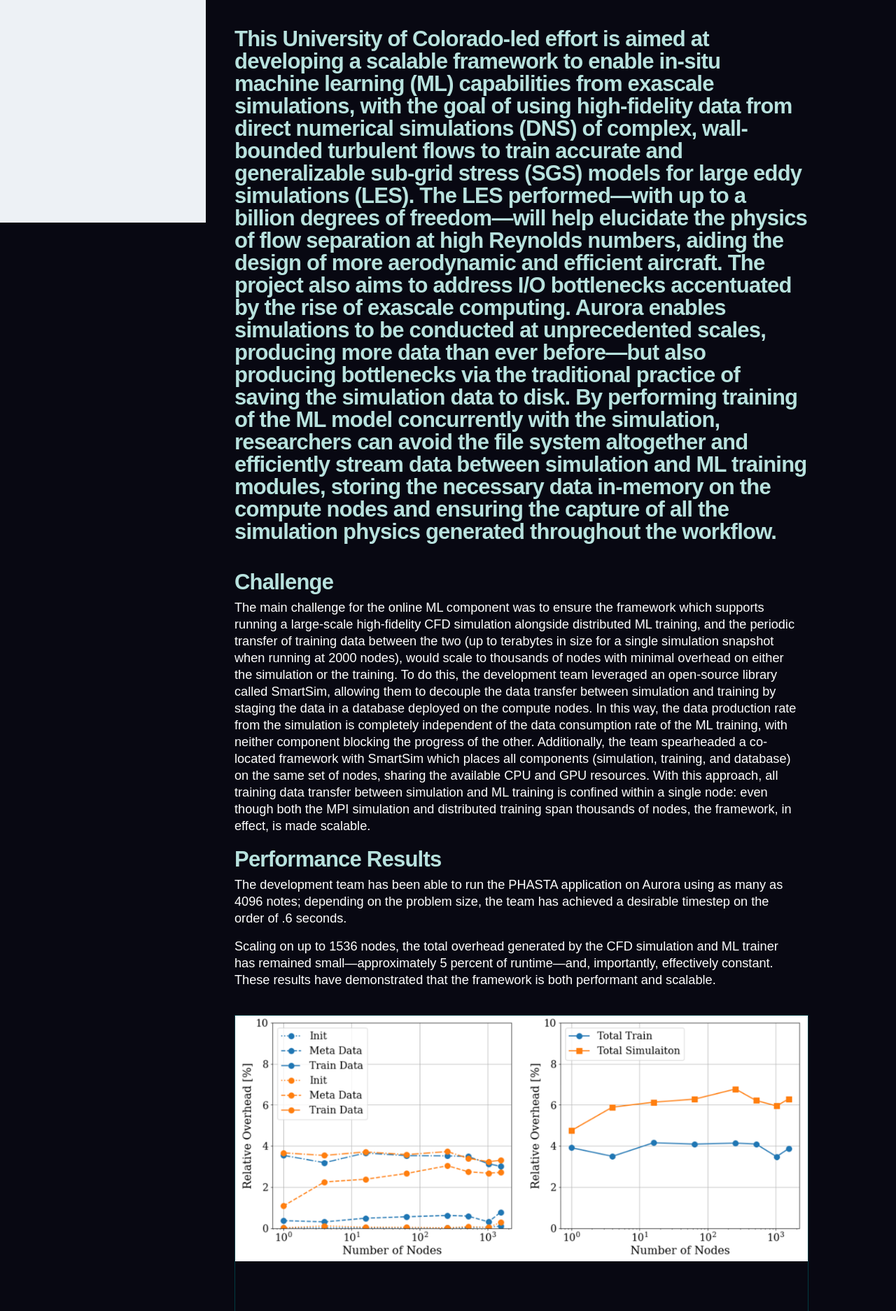
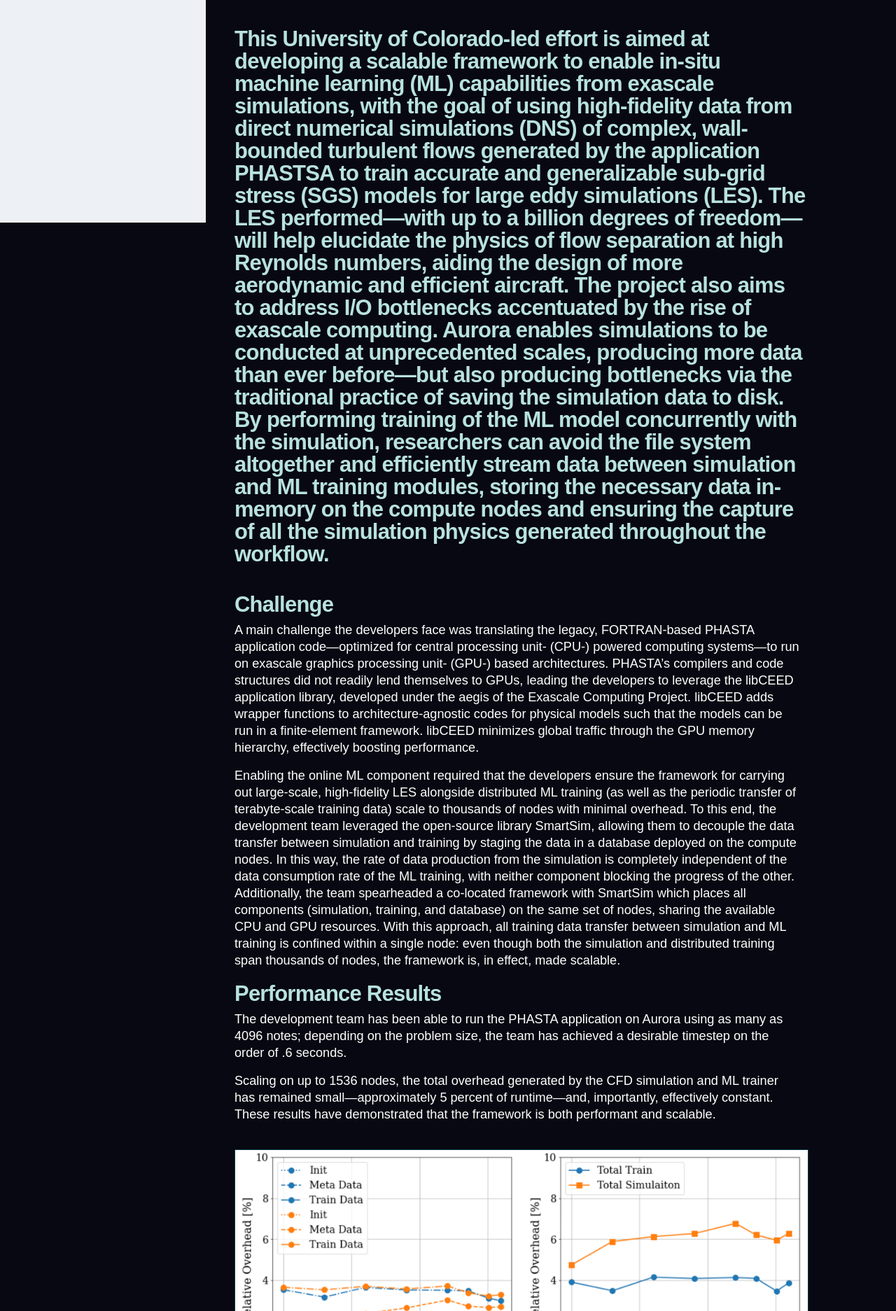
Before and after one commit to argonne-lcf/AR2024, a Jekyll site: the page built from _performancehighlights/phasta.md, in a window 1280 px wide. Shown: the part 1026-2899 px from the top of the page at 70% size. Built offline with Jekyll 4.4.1, drawn with Linux system fonts in a browser that asks for light colours; some web fonts are replaced.

Commit message:
Update phasta.md
challenge

```diff
--- a/_performancehighlights/phasta.md
+++ b/_performancehighlights/phasta.md
@@ -16,7 +16,7 @@
 
 
 {% include txt-intro.html
-    blurb = "This University of Colorado-led effort is aimed at developing a scalable framework to enable in-situ machine learning (ML) capabilities from exascale simulations, with the goal of using high-fidelity data from direct numerical simulations (DNS) of complex, wall-bounded turbulent flows to train accurate and generalizable sub-grid stress (SGS) models for large eddy simulations (LES). The LES performed—with up to a billion degrees of freedom—will help elucidate the physics of flow separation at high Reynolds numbers, aiding the design of more aerodynamic and efficient aircraft.
+    blurb = "This University of Colorado-led effort is aimed at developing a scalable framework to enable in-situ machine learning (ML) capabilities from exascale simulations, with the goal of using high-fidelity data from direct numerical simulations (DNS) of complex, wall-bounded turbulent flows generated by the application PHASTSA to train accurate and generalizable sub-grid stress (SGS) models for large eddy simulations (LES). The LES performed—with up to a billion degrees of freedom—will help elucidate the physics of flow separation at high Reynolds numbers, aiding the design of more aerodynamic and efficient aircraft.
 
 The project also aims to address I/O bottlenecks accentuated by the rise of exascale computing. Aurora enables simulations to be conducted at unprecedented scales, producing more data than ever before—but also producing bottlenecks via the traditional practice of saving the simulation data to disk. By performing training of the ML model concurrently with the simulation, researchers can avoid the file system altogether and efficiently stream data between simulation and ML training modules, storing the necessary data in-memory on the compute nodes and ensuring the capture of all the simulation physics generated throughout the workflow.
 "
@@ -25,7 +25,9 @@
 
 
 ## Challenge
-The main challenge for the online ML component was to ensure the framework which supports running a large-scale high-fidelity CFD simulation alongside distributed ML training, and the periodic transfer of training data between the two (up to terabytes in size for a single simulation snapshot when running at 2000 nodes), would scale to thousands of nodes with minimal overhead on either the simulation or the training. To do this, the development team leveraged an open-source library called SmartSim, allowing them to decouple the data transfer between simulation and training by staging the data in a database deployed on the compute nodes. In this way, the data production rate from the simulation is completely independent of the data consumption rate of the ML training, with neither component blocking the progress of the other. Additionally, the team spearheaded a co-located framework with SmartSim which places all components (simulation, training, and database) on the same set of nodes, sharing the available CPU and GPU resources. With this approach, all training data transfer between simulation and ML training is confined within a single node: even though both the MPI simulation and distributed training span thousands of nodes, the framework, in effect, is made scalable.
+A main challenge the developers face was translating the legacy, FORTRAN-based PHASTA application code—optimized for central processing unit- (CPU-) powered computing systems—to run on exascale graphics processing unit- (GPU-) based architectures. PHASTA’s compilers and code structures did not readily lend themselves to GPUs, leading the developers to leverage the libCEED application library, developed under the aegis of the Exascale Computing Project. libCEED adds wrapper functions to architecture-agnostic codes for physical models such that the models can be run in a finite-element framework. libCEED minimizes global traffic through the GPU memory hierarchy, effectively boosting performance.
+
+Enabling the online ML component required that the developers ensure the framework for carrying out large-scale, high-fidelity LES alongside distributed ML training (as well as the periodic transfer of terabyte-scale training data) scale to thousands of nodes with minimal overhead. To this end, the development team leveraged the open-source library SmartSim, allowing them to decouple the data transfer between simulation and training by staging the data in a database deployed on the compute nodes. In this way, the rate of data production from the simulation is completely independent of the data consumption rate of the ML training, with neither component blocking the progress of the other. Additionally, the team spearheaded a co-located framework with SmartSim which places all components (simulation, training, and database) on the same set of nodes, sharing the available CPU and GPU resources. With this approach, all training data transfer between simulation and ML training is confined within a single node: even though both the simulation and distributed training span thousands of nodes, the framework is, in effect, made scalable.
 
 
 ## Performance Results
```
